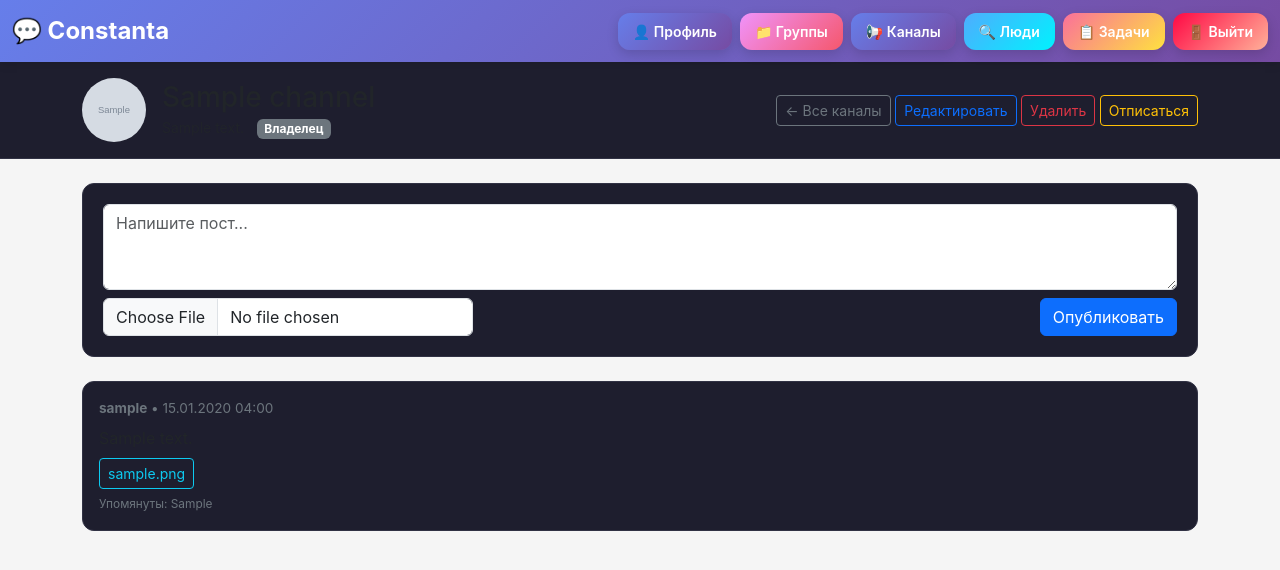
After one commit to hahahai94/Constanta, a Django app: page /channel/00000000-0000-0000-0000-000000000001/ in a window 1280 px wide. The commit adds this page. Shown: the top 570 px of the page. Run offline with Django 5.2, Linux system fonts and the light colour scheme; a user stored in the database is signed in; tables that the repository leaves empty hold one stand-in row (values such as "Sample post"); grey boxes marked "Sample" are stand-in pictures; parts of the project's set-up code (start-up, migrations or seed data) failed here and were passed over.

Commit message:
Add channels feature: models, views, API, templates, tests

```diff
--- a/Constanta/settings.py
+++ b/Constanta/settings.py
@@ -107,7 +107,7 @@ STORAGES = {
         'BACKEND': 'django.core.files.storage.FileSystemStorage',
     },
     'staticfiles': {
-        'BACKEND': 'whitenoise.storage.CompressedManifestStaticFilesStorage',
+        'BACKEND': 'whitenoise.storage.CompressedManifestStaticFilesStorage' if not DEBUG else 'django.contrib.staticfiles.storage.StaticFilesStorage',
     },
 }
 
--- a/chat/urls.py
+++ b/chat/urls.py
@@ -12,8 +12,17 @@ urlpatterns = [
     path('group/<uuid:group_id>/remove-member/<int:user_id>/', views.remove_member, name='remove_member'),
     path('group/<uuid:group_id>/change-role/<int:user_id>/<str:new_role>/', views.change_role, name='change_role'),
 
+    path('channels/', views.channel_list, name='channel_list'),
+    path('channel/<uuid:channel_id>/', views.channel_view, name='channel_view'),
+    path('channel/create/', views.create_channel, name='create_channel'),
+    path('channel/<uuid:channel_id>/edit/', views.edit_channel, name='edit_channel'),
+    path('channel/<uuid:channel_id>/delete/', views.delete_channel, name='delete_channel'),
+    path('channel/<uuid:channel_id>/join/', views.join_channel, name='join_channel'),
+    path('channel/<uuid:channel_id>/leave/', views.leave_channel, name='leave_channel'),
+
     path('api/send/', views.send_message, name='api_send'),
     path('api/heartbeat/', views.api_heartbeat, name='api_heartbeat'),
+    path('api/channel/<uuid:channel_id>/post/', views.api_channel_post, name='api_channel_post'),
     path('download/<uuid:message_id>/', views.download_attachment, name='download_attachment'),
     path('api/set-role/', views.api_set_role, name='api_set_role'),
     path('api/remove-member/', views.api_remove_member, name='api_remove_member'),
--- a/chat/views/__init__.py
+++ b/chat/views/__init__.py
@@ -3,12 +3,16 @@ from .group import (
     groups_list, group_chat, create_group, edit_group,
     add_member, remove_member, change_role
 )
-from .api import send_message, api_heartbeat, download_attachment, api_set_role, api_remove_member, api_add_member, api_update_group
+from .channel import channel_list, channel_view, create_channel, edit_channel, delete_channel, join_channel, leave_channel
+from .api import send_message, api_heartbeat, download_attachment, api_set_role, api_remove_member, api_add_member, api_update_group, api_channel_post
 
 __all__ = [
     'main_chat',
     'groups_list', 'group_chat', 'create_group', 'edit_group',
     'add_member', 'remove_member', 'change_role',
+    'channel_list', 'channel_view', 'create_channel', 'edit_channel',
+    'delete_channel', 'join_channel', 'leave_channel',
     'send_message', 'api_heartbeat', 'download_attachment',
     'api_set_role', 'api_remove_member', 'api_add_member', 'api_update_group',
+    'api_channel_post',
 ]
--- /dev/null
+++ b/chat/views/channel.py
@@ -0,0 +1,97 @@
+from django.shortcuts import render, get_object_or_404, redirect
+from django.contrib.auth.decorators import login_required
+from django.contrib import messages
+from django.conf import settings
+from chat.models import Channel, ChannelMember, Message
+
+
+@login_required
+def channel_list(request):
+    memberships = ChannelMember.objects.filter(user=request.user).select_related('channel').order_by('channel__name')
+    all_channels = Channel.objects.all().order_by('name') if request.user.is_superuser else []
+    return render(request, 'channels.html', {'memberships': memberships, 'all_channels': all_channels})
+
+
+@login_required
+def channel_view(request, channel_id):
+    channel = get_object_or_404(Channel, id=channel_id)
+    membership = ChannelMember.objects.filter(channel=channel, user=request.user).first()
+    if not membership:
+        messages.error(request, 'Вы не подписаны на этот канал')
+        return redirect('channel_list')
+    can_post = membership.role in ['owner', 'admin']
+    posts = Message.objects.filter(channel=channel, is_deleted=False).order_by('-created_at')[:50]
+    return render(request, 'channel_view.html', {
+        'channel': channel,
+        'posts': posts,
+        'can_post': can_post,
+        'membership': membership,
+    })
+
+
+@login_required
+def create_channel(request):
+    if request.method == 'POST':
+        name = request.POST.get('name', '').strip()
+        if name:
+            channel = Channel.objects.create(name=name, owner=request.user)
+            ChannelMember.objects.create(channel=channel, user=request.user, role='owner')
+            messages.success(request, f'Канал "{name}" создан!')
+            return redirect('channel_view', channel_id=channel.id)
+    return redirect('channel_list')
+
+
+@login_required
+def edit_channel(request, channel_id):
+    channel = get_object_or_404(Channel, id=channel_id)
+    if not channel.is_admin(request.user):
+        messages.error(request, 'Нет прав')
+        return redirect('channel_view', channel_id=channel_id)
+    if request.method == 'POST':
+        channel.name = request.POST.get('name', channel.name).strip()
+        channel.description = request.POST.get('description', channel.description).strip()
+        if request.FILES.get('avatar'):
+            channel.avatar = request.FILES['avatar']
+        channel.save()
+        messages.success(request, 'Канал обновлён')
+        return redirect('channel_view', channel_id=channel_id)
+    membership = ChannelMember.objects.filter(channel=channel, user=request.user).first()
+    posts = Message.objects.filter(channel=channel, is_deleted=False).order_by('-created_at')[:50]
+    return render(request, 'channel_view.html', {
+        'channel': channel, 'posts': posts, 'can_post': True,
+        'membership': membership, 'edit_mode': True,
+    })
+
+
+@login_required
+def delete_channel(request, channel_id):
+    channel = get_object_or_404(Channel, id=channel_id)
+    if channel.owner != request.user:
+        messages.error(request, 'Только владелец может удалить канал')
+        return redirect('channel_view', channel_id=channel_id)
+    if request.method == 'POST':
+        channel.delete()
+        messages.success(request, 'Канал удалён')
+    return redirect('channel_list')
+
+
+@login_required
+def join_channel(request, channel_id):
+    channel = get_object_or_404(Channel, id=channel_id)
+    if ChannelMember.objects.filter(channel=channel, user=request.user).exists():
+        messages.warning(request, 'Вы уже подписаны')
+    else:
+        ChannelMember.objects.create(channel=channel, user=request.user, role='subscriber')
+        messages.success(request, f'Вы подписались на {channel.name}')
+    return redirect('channel_view', channel_id=channel_id)
+
+
+@login_required
+def leave_channel(request, channel_id):
+    channel = get_object_or_404(Channel, id=channel_id)
+    if channel.owner == request.user:
+        messages.error(request, 'Владелец не может отписаться')
+        return redirect('channel_view', channel_id=channel_id)
+    ChannelMember.objects.filter(channel=channel, user=request.user).delete()
+    messages.success(request, 'Вы отписались от канала')
+    return redirect('channel_list')
--- a/templates/base.html
+++ b/templates/base.html
@@ -49,6 +49,9 @@
                 </li>
                 <li class="nav-item me-2">
                      <a class="btn-grad grad-pink" href="{% url 'groups' %}" style="padding: 8px 15px; font-size: 14px;">📁 Группы</a>
+                </li>
+                <li class="nav-item me-2">
+                     <a class="btn-grad grad-purple" href="{% url 'channel_list' %}" style="padding: 8px 15px; font-size: 14px;">📢 Каналы</a>
                 </li>
                 <li class="nav-item me-2">
                      <a class="btn-grad grad-blue" href="{% url 'users_catalog' %}" style="padding: 8px 15px; font-size: 14px;">🔍 Люди</a>
--- /dev/null
+++ b/templates/channel_view.html
@@ -0,0 +1,124 @@
+{% extends "base.html" %}
+{% block title %}{{ channel.name }} — Constanta{% endblock %}
+{% block extra_css %}
+<style>
+.channel-header { background: #1e1e2e; border-bottom: 1px solid #313244; padding: 16px 0; }
+.channel-avatar { width: 64px; height: 64px; border-radius: 50%; object-fit: cover; }
+.post-card { background: #1e1e2e; border: 1px solid #313244; border-radius: 12px; padding: 16px; margin-bottom: 12px; }
+.post-card:hover { border-color: #667eea; }
+.post-meta { font-size: 0.85rem; color: #6c757d; }
+.post-form { background: #1e1e2e; border: 1px solid #313244; border-radius: 12px; padding: 20px; margin-bottom: 24px; }
+</style>
+{% endblock %}
+{% block content %}
+<div class="channel-header">
+  <div class="container d-flex align-items-center">
+    <img src="{{ channel.get_avatar_url }}" class="channel-avatar me-3" alt="">
+    <div>
+      <h3 class="mb-0">{{ channel.name }}</h3>
+      <small class="text-muted">{{ channel.description|default:'Нет описания' }}</small>
+      <span class="badge bg-secondary ms-2">{{ membership.get_role_display }}</span>
+      {% if channel.is_private %}<span class="badge bg-warning ms-1">Приватный</span>{% endif %}
+    </div>
+    <div class="ms-auto">
+      <a href="{% url 'channel_list' %}" class="btn btn-outline-secondary btn-sm">← Все каналы</a>
+      {% if membership.role == 'owner' or membership.role == 'admin' %}
+      <a href="{% url 'edit_channel' channel.id %}" class="btn btn-outline-primary btn-sm">Редактировать</a>
+      {% endif %}
+      {% if channel.owner == user %}
+      <form method="post" action="{% url 'delete_channel' channel.id %}" class="d-inline">
+        {% csrf_token %}
+        <button class="btn btn-outline-danger btn-sm" onclick="return confirm('Удалить канал?')">Удалить</button>
+      </form>
+      {% endif %}
+      <form method="post" action="{% url 'leave_channel' channel.id %}" class="d-inline">
+        {% csrf_token %}
+        <button class="btn btn-outline-warning btn-sm">Отписаться</button>
+      </form>
+    </div>
+  </div>
+</div>
+
+<div class="container mt-4">
+  {% if edit_mode %}
+  <div class="post-form">
+    <h5>Редактировать канал</h5>
+    <form method="post" action="{% url 'edit_channel' channel.id %}" enctype="multipart/form-data">
+      {% csrf_token %}
+      <div class="mb-2">
+        <label>Название</label>
+        <input type="text" name="name" class="form-control" value="{{ channel.name }}" required>
+      </div>
+      <div class="mb-2">
+        <label>Описание</label>
+        <textarea name="description" class="form-control" rows="2">{{ channel.description }}</textarea>
+      </div>
+      <div class="mb-2">
+        <label>Аватар</label>
+        <input type="file" name="avatar" class="form-control">
+      </div>
+      <button type="submit" class="btn btn-success">Сохранить</button>
+      <a href="{% url 'channel_view' channel.id %}" class="btn btn-secondary">Отмена</a>
+    </form>
+  </div>
+  {% endif %}
+  {% if can_post %}
+  <div class="post-form">
+    <form method="post" action="{% url 'api_channel_post' channel.id %}" enctype="multipart/form-data" data-channel-post-form>
+      {% csrf_token %}
+      <div class="mb-2">
+        <textarea name="content" class="form-control" rows="3" placeholder="Напишите пост..." maxlength="{{ max_message_length|default:'2000' }}"></textarea>
+      </div>
+      <div class="d-flex justify-content-between align-items-center">
+        <input type="file" name="attachment" class="form-control" style="width:auto">
+        <button type="submit" class="btn btn-primary">Опубликовать</button>
+      </div>
+    </form>
+  </div>
+  {% endif %}
+
+  {% for post in posts %}
+  <div class="post-card" data-message-id="{{ post.id }}">
+    <div class="post-meta mb-2">
+      <strong>{{ post.sender.username }}</strong> • {{ post.created_at|date:"d.m.Y H:i" }}
+    </div>
+    {% if post.reply_to %}
+    <div class="reply-preview p-2 rounded mb-2" style="background:#11111b;font-size:0.9rem;border-left:3px solid #667eea">
+      <small>Ответ на <strong>{{ post.reply_to.sender.username }}</strong>: {{ post.reply_to.content|truncatewords:10 }}</small>
+    </div>
+    {% endif %}
+    <div>{{ post.content|linebreaksbr }}</div>
+    {% if post.attachment %}
+    <div class="mt-2">
+      {% if post.attachment_type == 'image' %}
+        <img src="{{ post.attachment.url }}" class="img-fluid rounded" style="max-height:400px" alt="">
+      {% else %}
+        <a href="{% url 'download_attachment' post.id %}" class="btn btn-sm btn-outline-info">{{ post.get_attachment_name }}</a>
+      {% endif %}
+    </div>
+    {% endif %}
+    {% if post.mentions %}
+    <div class="post-meta mt-1"><small>Упомянуты: {{ post.mentions }}</small></div>
+    {% endif %}
+  </div>
+  {% empty %}
+  <p class="text-muted">В канале пока нет публикаций.</p>
+  {% endfor %}
+</div>
+{% endblock %}
+{% block scripts %}
+<script>
+document.querySelectorAll('[data-channel-post-form]').forEach(form => {
+  form.addEventListener('submit', function(e) {
+    e.preventDefault();
+    const formData = new FormData(this);
+    fetch(this.action, { method: 'POST', body: formData, headers: { 'X-CSRFToken': formData.get('csrfmiddlewaretoken') } })
+    .then(r => r.json())
+    .then(data => {
+      if (data.status === 'ok') { location.reload(); }
+      else { alert(data.message); }
+    });
+  });
+});
+</script>
+{% endblock %}
```
Also changed, not shown: chat/admin.py (+14 -1 lines), chat/models.py (+58 -1 lines), chat/tests/test_api.py (+1 -0 lines), chat/tests/test_channels.py (added, +175 -0 lines), chat/tests/test_groups.py (+2 -0 lines), chat/views/api.py (+59 -1 lines), templates/channels.html (added, +57 -0 lines), chat/migrations/0003_channelmember_channel_message_channel_and_more.py (added).
